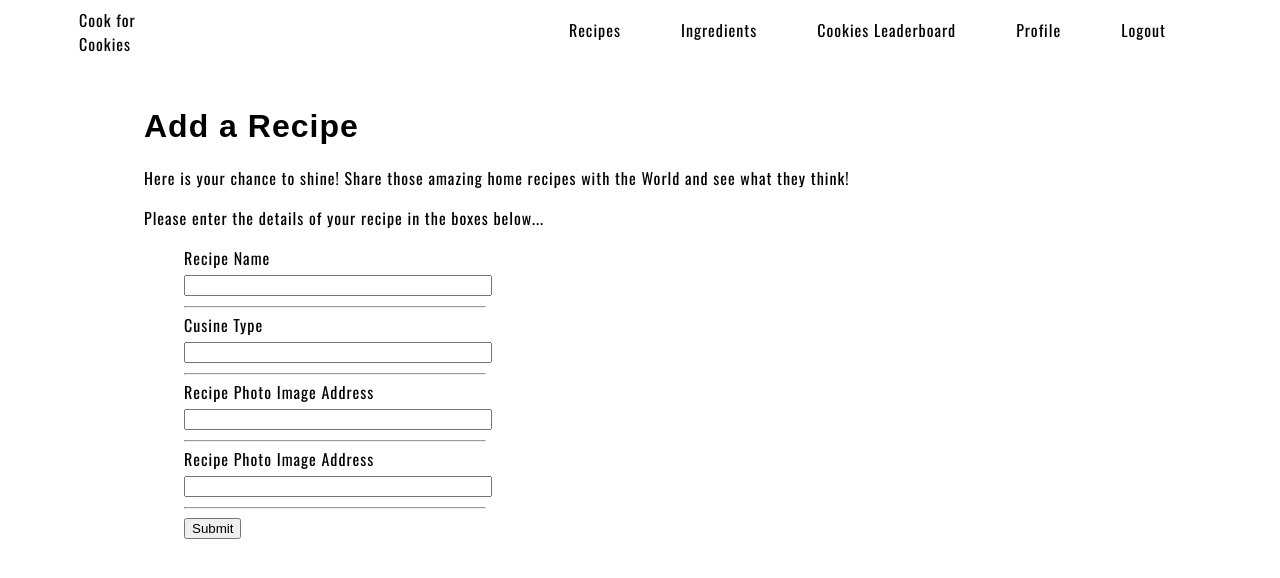
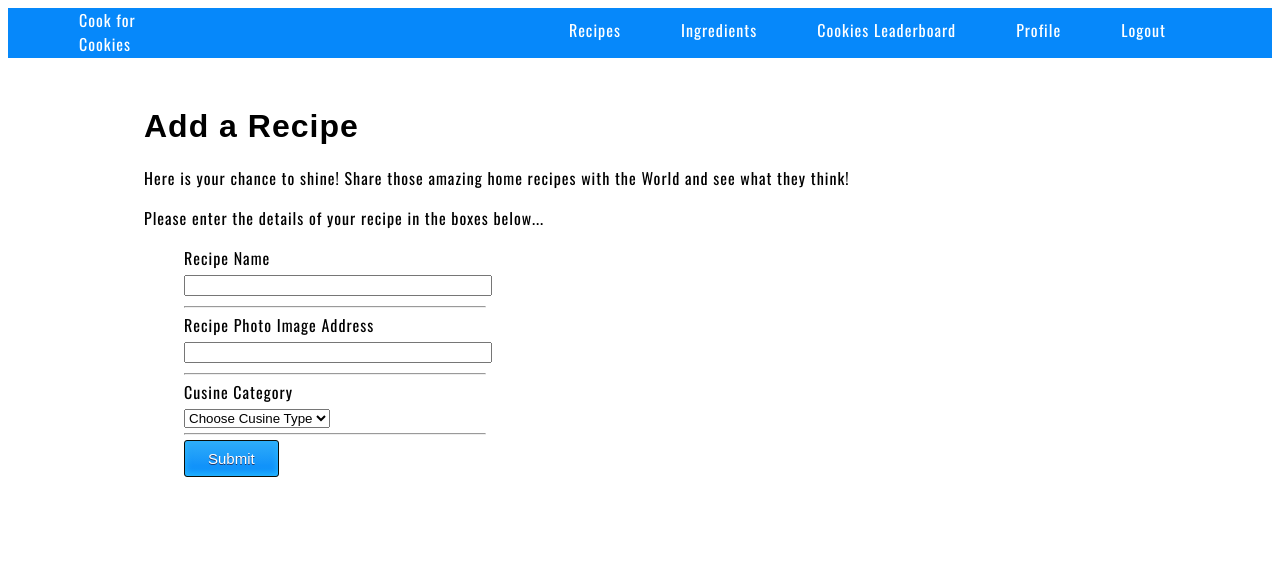
Before and after one commit to Code-Institute-Submissions/cook_for_cookies, a Flask app: page /add_recipe in a window 1280 px wide. Shown: the top 578 px of the page. Run offline with Flask 2, Linux system fonts and the light colour scheme; the visitor is signed in with stand-in values (Sample User, id 1); data that the repository does not hold is empty; some libraries are stand-ins or nearby versions; some web fonts are replaced.

Commit message:
Added edit_recipe.html and added functionality for users to edit and delete their own recipes

```diff
--- a/app.py
+++ b/app.py
@@ -2,6 +2,7 @@
 from flask import Flask, render_template, redirect, url_for, request, flash, session
 from flask_pymongo import PyMongo
 from bson.objectid import ObjectId
+from bson.json_util import loads, dumps
 
 app = Flask(__name__)
 app.secret_key = 'we-will-succeed-123'
@@ -61,6 +62,21 @@
 
     if existing_record != 0:
         return True
+
+# Search database functions ----------------------------------------------------
+
+def recipe_already_exists(new_recipe_name):
+
+    current_user = determine_current_user(session)
+    if current_user == "guest":
+        print("Not logged in")
+    else:
+        this_user = mongo.db.Users.find_one({"email":current_user})
+        recipes = mongo.db.recipes.find()
+
+        for recipe in recipes:
+            if ObjectId(recipe["author"]) == this_user["_id"] and recipe["recipe_name"] == new_recipe_name:
+                return True
 
 # Views ------------------------------------------------------------------------
 
@@ -206,9 +222,13 @@
 @app.route('/recipes')
 def recipes():
     current_user = determine_current_user(session)
+    try:
+        user = mongo.db.Users.find_one({"email": session["user"]})
+    except:
+        user = "guest"
     recipes = mongo.db.recipes.find().sort([("recipe_name", 1)])
     ingredients = mongo.db.ingredients.find().sort([("ingredient_name", 1)])
-    return render_template("recipes.html", recipes_list = recipes, ingredients_list = ingredients, page_title="Recipes", username=current_user)
+    return render_template("recipes.html", recipes_list = recipes, ingredients_list = ingredients, page_title="Recipes", username=current_user, user=user)
 
 @app.route('/add_recipe')
 def add_recipe():
@@ -219,16 +239,59 @@
         return redirect(url_for('recipes'))
     else:
         user = mongo.db.Users.find_one({"email": session["user"]})
-        return render_template("add_recipe.html", page_title="Add a Recipe", username=current_user, cusines=cusine_list, user=user)
+        ingredients_list = mongo.db.ingredients.find()
+        return render_template("add_recipe.html", page_title="Add a Recipe", username=current_user, cusines=cusine_list, user=user, ingredients=ingredients_list)
 
 @app.route('/insert_recipe', methods=["POST"])
 def insert_recipe():
 
-    ingredients = mongo.db.recipes.find()
+    if recipe_already_exists(request.form['recipe_name']):
+        flash("Oops, you already have a recipe called {}!  Please try again with a different name or edit the existing recipe.".format(request.form['recipe_name']))
+        return redirect(url_for('recipes', current_user=session['user']))
+    else:
+        mongo.db.recipes.insert_one(request.form.to_dict())
+        this_recipe = mongo.db.recipes.find_one({"recipe_name": request.form['recipe_name']})
+        flash("{} has been to the recipes list.\n  Time to add some ingredients and instructions!".format(request.form['recipe_name']))
+        return redirect(url_for('edit_recipe', recipe_id=this_recipe['_id']))
 
-    mongo.db.recipes.insert_one(request.form.to_dict())
+@app.route('/edit_recipe/<recipe_id>', methods=["GET", "POST"])
+def edit_recipe(recipe_id):
+    current_user = determine_current_user(session)
+    user = mongo.db.Users.find_one({"email": session["user"]})
+    the_recipe = mongo.db.recipes.find_one({"_id": ObjectId(recipe_id)})
+    return render_template("edit_recipe.html", page_title="Edit Recipe", username=current_user, user=user, cusines=cusine_list, this_recipe=the_recipe)
+
+@app.route('/update_recipe/<recipe_id>', methods=["POST"])
+def update_recipe(recipe_id):
+
+    current_user = determine_current_user(session)
+
+    mongo.db.recipes.update(
+    {"_id": ObjectId(recipe_id)},
+    {'recipe_name': request.form['recipe_name'],
+    'recipe_image_url': request.form['recipe_image_url'],
+    'cusine': request.form['cusine'],
+    'recipe_instructions': request.form['recipe_instructions'],
+    'author': request.form['author'],
+    'author_COO': request.form['author_COO']
+    })
+
+    flash("Recipe updated!")
+    return redirect(url_for('recipes', recipe_id=recipe_id, current_user=current_user))
+
+@app.route('/delete_recipe/<recipe_id>', methods=["POST"])
+def delete_recipe(recipe_id):
+    mongo.db.recipes.remove({"_id": ObjectId(recipe_id)})
+    return redirect(url_for('recipes'))
+
+@app.route('/add_ingredient_to_recipe/<recipe_id>', methods=["POST"])
+def add_ingredient_to_recipe(recipe_id):
+
+    recipe = mongo.db.recipes.find_one(recipe_id)
+
     flash("{} has been to the recipes list.\n  I best it tastes great!".format(request.form['recipe_name']))
-    return redirect(url_for('recipes'))
+    return render_template("add_ingredients_to_recipe.html", page_title="Add Ingredients for Recipe", username=session['user'], recipe_id=recipe_id)
+
 
 if __name__ == '__main__':
     app.run(host=os.environ.get('IP'),
--- a/static/css/styles.css
+++ b/static/css/styles.css
@@ -27,7 +27,7 @@
 a,
 a:visited {
   text-decoration: none;
-  color: #000; }
+  color: #ffffff; }
 
 .center-div {
   margin: 0 auto; }
@@ -43,6 +43,9 @@
   top: 0;
   background-color: #fff; }
 
+.uppercase {
+  text-transform: uppercase; }
+
 .hide-me-btn {
   display: block;
   width: 150px;
@@ -51,6 +54,59 @@
 
 .hidden-div {
   display: none; }
+
+.div-btn {
+  width: 75px;
+  height: 20px;
+  float: right;
+  margin: 0 5px;
+  cursor: pointer; }
+
+button,
+.div-btn {
+  -moz-box-shadow: inset 0px -3px 7px 0px #29bbff;
+  -webkit-box-shadow: inset 0px -3px 7px 0px #29bbff;
+  box-shadow: inset 0px -3px 7px 0px #29bbff;
+  background: -webkit-gradient(linear, left top, left bottom, color-stop(0.05, #2dabf9), color-stop(1, #0688fa));
+  background: -moz-linear-gradient(top, #2dabf9 5%, #0688fa 100%);
+  background: -webkit-linear-gradient(top, #2dabf9 5%, #0688fa 100%);
+  background: -o-linear-gradient(top, #2dabf9 5%, #0688fa 100%);
+  background: -ms-linear-gradient(top, #2dabf9 5%, #0688fa 100%);
+  background: linear-gradient(to bottom, #2dabf9 5%, #0688fa 100%);
+  filter: progid:DXImageTransform.Microsoft.gradient(startColorstr='#2dabf9', endColorstr='#0688fa',GradientType=0);
+  background-color: #2dabf9;
+  -moz-border-radius: 3px;
+  -webkit-border-radius: 3px;
+  border-radius: 3px;
+  border: 1px solid #0b0e07;
+  display: inline-block;
+  cursor: pointer;
+  color: #ffffff;
+  font-family: Arial;
+  font-size: 15px;
+  padding: 9px 23px;
+  text-decoration: none;
+  text-shadow: 0px 1px 0px #263666; }
+
+button:hover,
+.div-btn:hover {
+  background: -webkit-gradient(linear, left top, left bottom, color-stop(0.05, #0688fa), color-stop(1, #2dabf9));
+  background: -moz-linear-gradient(top, #0688fa 5%, #2dabf9 100%);
+  background: -webkit-linear-gradient(top, #0688fa 5%, #2dabf9 100%);
+  background: -o-linear-gradient(top, #0688fa 5%, #2dabf9 100%);
+  background: -ms-linear-gradient(top, #0688fa 5%, #2dabf9 100%);
+  background: linear-gradient(to bottom, #0688fa 5%, #2dabf9 100%);
+  filter: progid:DXImageTransform.Microsoft.gradient(startColorstr='#0688fa', endColorstr='#2dabf9',GradientType=0);
+  background-color: #0688fa; }
+
+button:active,
+.div-btn:active {
+  position: relative;
+  top: 1px; }
+
+header {
+  color: #ffffff;
+  background-color: #0688fa; }
 
 nav,
 nav ul {
@@ -147,4 +203,8 @@
   width: 200px;
   height: 200px; }
 
+.instructions-box {
+  width: 600px;
+  height: 300px; }
+
 /*# sourceMappingURL=styles.css.map */
--- a/static/css/styles.scss
+++ b/static/css/styles.scss
@@ -34,7 +34,7 @@
 a,
 a:visited {
     text-decoration: none;
-    color: #000;
+    color: #ffffff;
 }
 
 .center-div {
@@ -55,6 +55,10 @@
     background-color: #fff;
 }
 
+.uppercase {
+    text-transform: uppercase;
+}
+
 // Buttons ---------------------------------------------------------------------
 
 .hide-me-btn {
@@ -68,7 +72,65 @@
     display: none;
 }
 
+.div-btn {
+    width: 75px;
+    height: 20px;
+    float: right;
+    margin: 0 5px;
+    cursor: pointer;
+}
+
+button,
+.div-btn {
+	-moz-box-shadow:inset 0px -3px 7px 0px #29bbff;
+	-webkit-box-shadow:inset 0px -3px 7px 0px #29bbff;
+	box-shadow:inset 0px -3px 7px 0px #29bbff;
+	background:-webkit-gradient(linear, left top, left bottom, color-stop(0.05, #2dabf9), color-stop(1, #0688fa));
+	background:-moz-linear-gradient(top, #2dabf9 5%, #0688fa 100%);
+	background:-webkit-linear-gradient(top, #2dabf9 5%, #0688fa 100%);
+	background:-o-linear-gradient(top, #2dabf9 5%, #0688fa 100%);
+	background:-ms-linear-gradient(top, #2dabf9 5%, #0688fa 100%);
+	background:linear-gradient(to bottom, #2dabf9 5%, #0688fa 100%);
+	filter:progid:DXImageTransform.Microsoft.gradient(startColorstr='#2dabf9', endColorstr='#0688fa',GradientType=0);
+	background-color:#2dabf9;
+	-moz-border-radius:3px;
+	-webkit-border-radius:3px;
+	border-radius:3px;
+	border:1px solid #0b0e07;
+	display:inline-block;
+	cursor:pointer;
+	color:#ffffff;
+	font-family:Arial;
+	font-size:15px;
+	padding:9px 23px;
+	text-decoration:none;
+	text-shadow:0px 1px 0px #263666;
+}
+
+button:hover,
+.div-btn:hover {
+	background:-webkit-gradient(linear, left top, left bottom, color-stop(0.05, #0688fa), color-stop(1, #2dabf9));
+	background:-moz-linear-gradient(top, #0688fa 5%, #2dabf9 100%);
+	background:-webkit-linear-gradient(top, #0688fa 5%, #2dabf9 100%);
+	background:-o-linear-gradient(top, #0688fa 5%, #2dabf9 100%);
+	background:-ms-linear-gradient(top, #0688fa 5%, #2dabf9 100%);
+	background:linear-gradient(to bottom, #0688fa 5%, #2dabf9 100%);
+	filter:progid:DXImageTransform.Microsoft.gradient(startColorstr='#0688fa', endColorstr='#2dabf9',GradientType=0);
+	background-color:#0688fa;
+}
+
+button:active,
+.div-btn:active {
+	position:relative;
+	top:1px;
+}
+
 // Header Styling --------------------------------------------------------------
+
+header {
+    color: #ffffff;
+    background-color: #0688fa;
+}
 
 nav,
 nav ul {
@@ -193,3 +255,8 @@
     width: 200px;
     height: 200px;
 }
+
+.instructions-box {
+    width: 600px;
+    height: 300px;
+}
--- a/static/js/main.js
+++ b/static/js/main.js
@@ -1,7 +1,31 @@
+var editRecipeButtons = $(".edit-recipe-btn")
+var deleteRecipeButtons = $(".delete-recipe-btn")
+var userID = $(".user-value").val()
+
+function removeNoneUserButton(buttonID) {
+    buttonID.each(function(entry){
+        var thisValue = this.id;
+        if (thisValue != userID) {
+            buttonID[entry].remove();
+        }
+    });
+}
+
 $(document).ready(function(){
 
         $('.hide-me-btn').on("click", function() {
             $('.hide-me').fadeOut("fast")
         });
 
+        $('.add-ingredient-row-btn').on("click", function() {
+
+        });
+
+        $('.delete-recipe-btn').on("click", function() {
+            $(this).next().show()
+        });
+
+        removeNoneUserButton(editRecipeButtons);
+        removeNoneUserButton(deleteRecipeButtons);
+
     });
--- a/templates/add_recipe.html
+++ b/templates/add_recipe.html
@@ -5,26 +5,30 @@
         <h1>Add a Recipe</h1>
     </div>
     <div class="row">
-        <p>Here is your chance to shine!  Share those amazing home recipes with the World and see what they think!</p>
+        <p>Here is your chance to shine! Share those amazing home recipes with the World and see what they think!</p>
         <p>Please enter the details of your recipe in the boxes below...</p>
     </div>
     <div class="row">
-        <form action="" method="POST">
+        <form action="{{ url_for('insert_recipe') }}" method="POST">
             <div class="row">
                 <ul class="new-user-form">
-                    <input class="hidden-div" type="text" id="author" name="recipe_name" value="{{ user._id }}">
-                    <input class="hidden-div" type="text" id="author_COO" name="recipe_name" value="{{ user.country }}">
+                    <input class="hidden-div" type="text" id="author" name="author" value="{{ user._id }}">
+                    <input class="hidden-div" type="text" id="author_COO" name="author_COO" value="{{ user.country }}">
                     <li><label for="recipe_name">Recipe Name</label></li>
                     <li><input id="recipe_name" name="recipe_name" type="text" required></li>
-                    <hr>
-                    <li><label for="cusine">Cusine Type</label></li>
-                    <li><input id="cusine" name="cusine" type="text" required></li>
                     <hr>
                     <li><label for="recipe_image_url">Recipe Photo Image Address</label></li>
                     <li><input id="recipe_image_url" name="recipe_image_url" type="text" required></li>
                     <hr>
-                    <li><label for="recipe_instructions">Recipe Photo Image Address</label></li>
-                    <li><input id="recipe_instructions" name="recipe_instructions" type="text" required></li>
+                    <li><label for="cusine">Cusine Category</label></li>
+                    <li>
+                        <select id="cusine" name="cusine" required>
+                            <option value="" disabled selected>Choose Cusine Type</option>
+                            {% for cusine in cusines %}
+                            <option value="{{ cusine }}">{{ cusine }}</option>
+                            {% endfor %}
+                        </select>
+                    </li>
                     <hr>
                     <button type="submit">Submit</button>
                 </ul>
--- a/templates/home.html
+++ b/templates/home.html
@@ -12,6 +12,6 @@
     <button><a href="{{ url_for('sign_up') }}">Sign Up</a></button>
     <button><a href="{{ url_for('log_in') }}">Log In</a></button>
     {% endif %}
-    <button>Go to recipes</button>
+    <button><a href="{{ url_for('recipes', username=username) }}">Go to recipes</a></button>
 </div>
 {% endblock %}
--- a/templates/profile.html
+++ b/templates/profile.html
@@ -27,7 +27,7 @@
                     <li><label for="user_photo">Your Photo Image Address</label></li>
                     <li><input id="user_photo" name="user_photo" type="text" value="{{ user.user_photo }}"></li>
                     <hr>
-                    <button type="submit">Submit</button>
+                    <button type="submit">Update</button>
                 </ul>
             </div>
         </form>
```
Also changed, not shown: templates/edit_recipe.html (added, +49 -0 lines), templates/recipes.html (+13 -1 lines), 1 other file.
